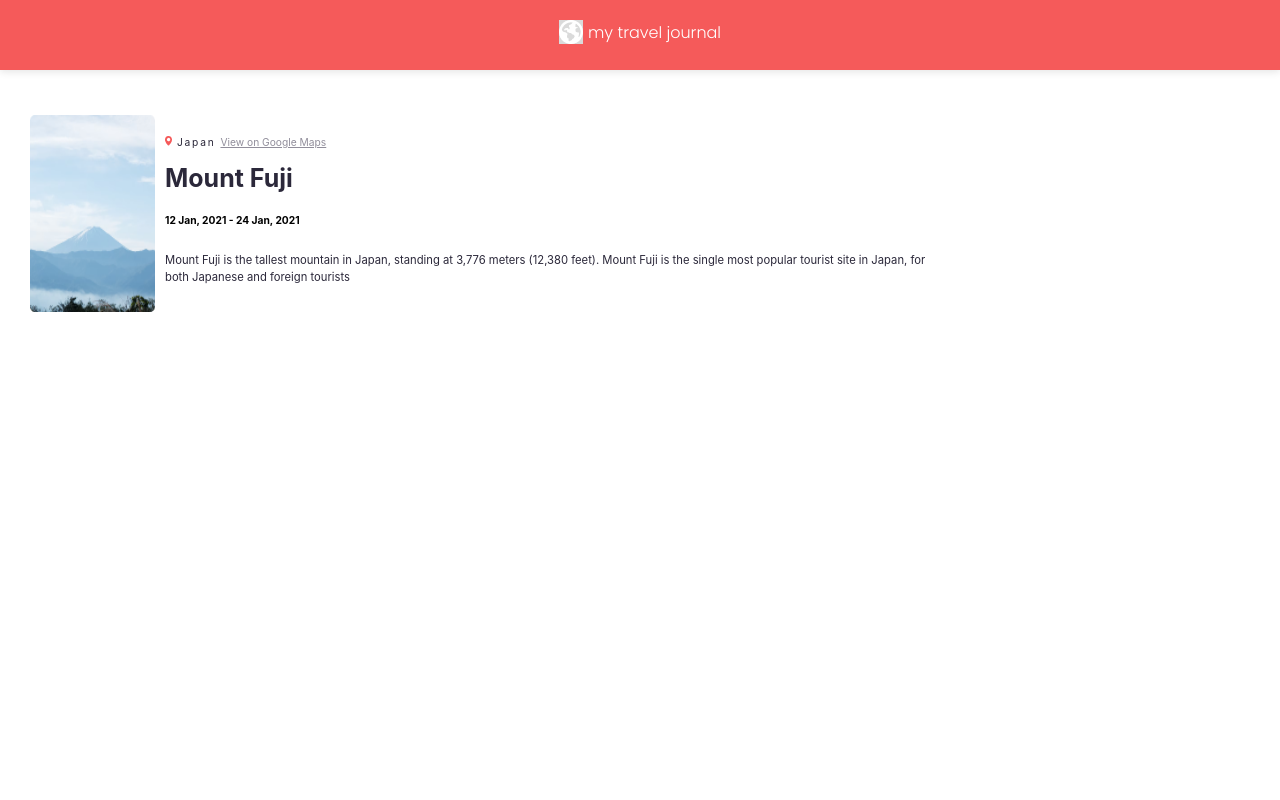
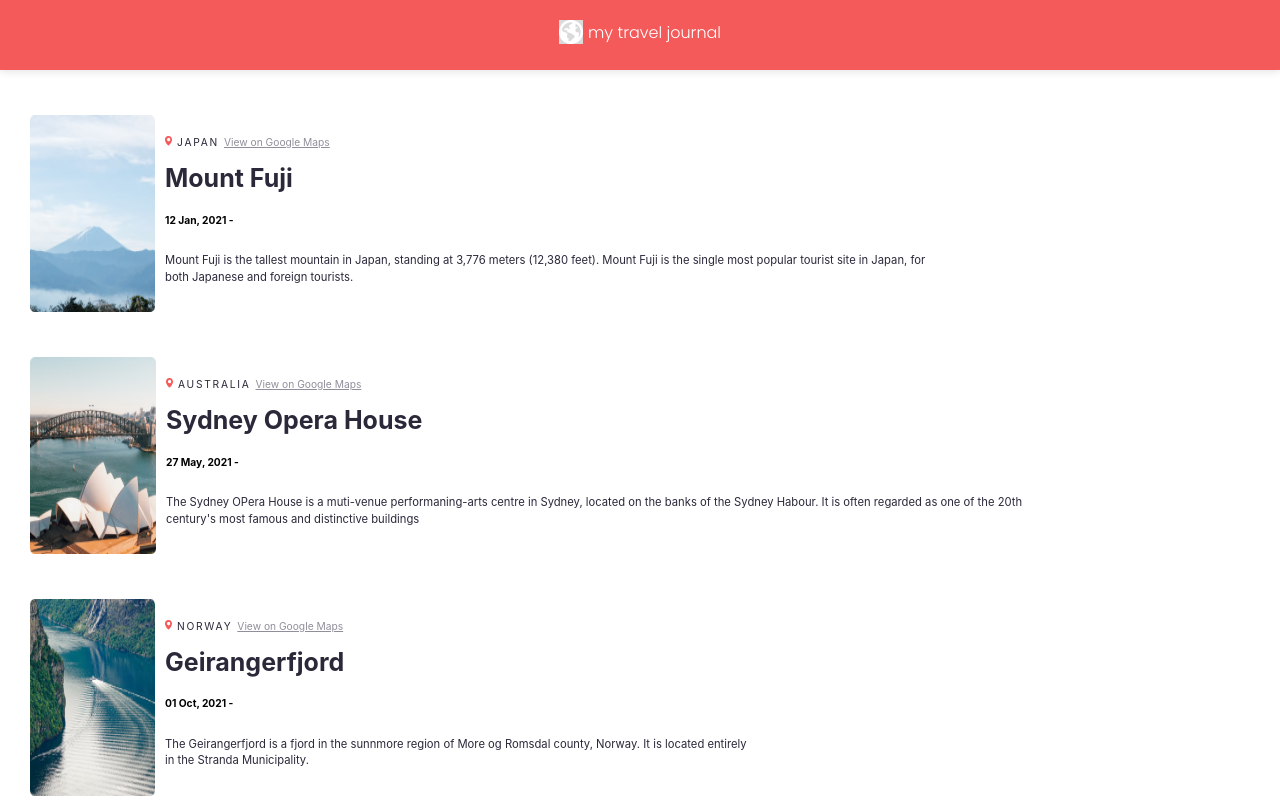
Before and after one commit to Daniel-Williams-ux/Travel-Journal-React-, a React (Vite) app: page / in a window 1280 px wide. Built offline with nearby package versions, Linux system fonts and the light colour scheme.

Commit message:
complete project

```diff
--- a/index.html
+++ b/index.html
@@ -14,11 +14,6 @@
     <div id="root"></div>
     <script type="module" src="/src/main.jsx"></script>
 
-    <!--
-    This script places a badge on your repl's full-browser view back to your repl's cover
-    page. Try various colors for the theme: dark, light, red, orange, yellow, lime, green,
-    teal, blue, blurple, magenta, pink!
-    -->
-    <script src="https://replit.com/public/js/replit-badge.js" theme="blue" defer></script>
+
   </body>
 </html>
--- a/src/App.jsx
+++ b/src/App.jsx
@@ -2,12 +2,21 @@ import React from "react";
 import './App.css';
 import Navbar from "./Components/Navbar"
 import Card from "./Components/Card"
+import data from "./Components/data"
 
 function App() {
+  const cards = data.map(item => {
+    return (
+      <Card
+        key={item.id}
+        item={item}
+        />
+    )
+  })
   return (
     <div>
       <Navbar />
-      <Card />
+      {cards}
     </div>
   );
 }
--- a/src/Components/Card.jsx
+++ b/src/Components/Card.jsx
@@ -1,21 +1,21 @@
  import React from "react"
- export default function Card() {
+ export default function Card(props) {
    return (
      <div className="card">
-      <img src="../images/fuji.jpg" className="card--image" />
+      <img src={`../images/${props.item.imageUrl}`} className="card--image" />
        <div className="all--details">
         <div className="card--location">
        <img src="../images/location.jpg" className="card--icon" />
-      <span className="country">Japan</span>
+      <span className="country">{props.item.location}</span>
        <span>
-         <a href="#" className="view">View on Google Maps</a>
+         <a href="#" className="view">{props.item.googleMapsUrl}</a>
        </span>
         </div>
-      <h2>Mount Fuji</h2>
+      <h2>{props.item.title}</h2>
 
-       <h5>12 Jan, 2021 - 24 Jan, 2021</h5>
+       <h5>{props.item.startDate} - {props.endDate}</h5>
 
-       <h6>Mount Fuji is the tallest mountain in Japan, standing at 3,776 meters (12,380 feet). Mount Fuji is the single most popular tourist site in Japan, for both Japanese and foreign tourists</h6>
+       <h6>{props.item.description}</h6>
          </div>
 
     </div>
--- a/src/Components/data.jsx
+++ b/src/Components/data.jsx
@@ -3,30 +3,30 @@ export default [
         id: 1,
         title: "Mount Fuji",
         location: "JAPAN",
-        googleMapsUrl: "https://goo.gl/maps/1DGM5WrWnATgkSNB8",
+        googleMapsUrl: "View on Google Maps",
         startDate: "12 Jan, 2021",
         endDate: "24 Jan, 2021",
         description: "Mount Fuji is the tallest mountain in Japan, standing at 3,776 meters (12,380 feet). Mount Fuji is the single most popular tourist site in Japan, for both Japanese and foreign tourists.",
-        imageUrl: "https://source.unsplash.com/WLxQvbMyfas"
+        imageUrl: "../images/fuji.jpg"
     },
   {
   id: 2,
         title: "Sydney Opera House",
         location: "AUSTRALIA",
-        googleMapsUrl: "https://goo.gl/maps/1DGM5WrWnATgkSNB8",
+        googleMapsUrl: "View on Google Maps",
         startDate: "27 May, 2021",
         endDate: "8 Jun, 2021",
         description: "The Sydney OPera House is a muti-venue performaning-arts centre in Sydney, located on the banks of the Sydney Habour. It is often regarded as one of the 20th century's most famous and distinctive buildings ",
-        imageUrl: "https://source.unsplash.com/WLxQvbMyfas"
+        imageUrl: "../images/sydney.jpg"
     },
   {
     id: 3,
         title: "Geirangerfjord",
         location: "NORWAY",
-        googleMapsUrl: "https://goo.gl/maps/1DGM5WrWnATgkSNB8",
+        googleMapsUrl: "View on Google Maps",
         startDate: "01 Oct, 2021",
         endDate: "18 Nov, 2021",
         description: "The Geirangerfjord is a fjord in the sunnmore region of More og Romsdal county, Norway. It is located entirely in the Stranda Municipality.",
-        imageUrl: "https://source.unsplash.com/WLxQvbMyfas"
+        imageUrl: "../images/fjord.jpg"
     }
 ]
```
